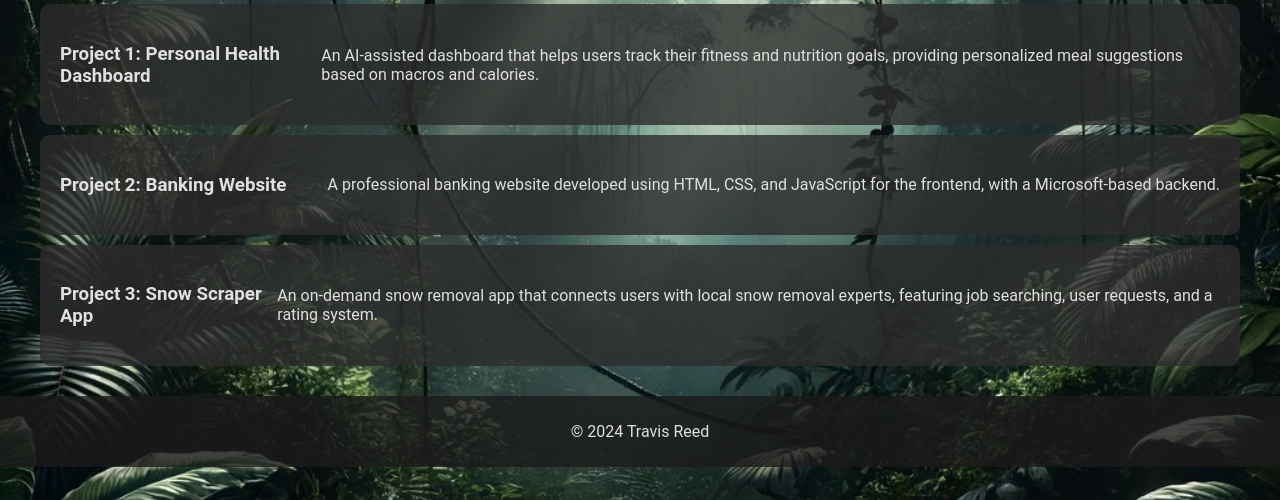
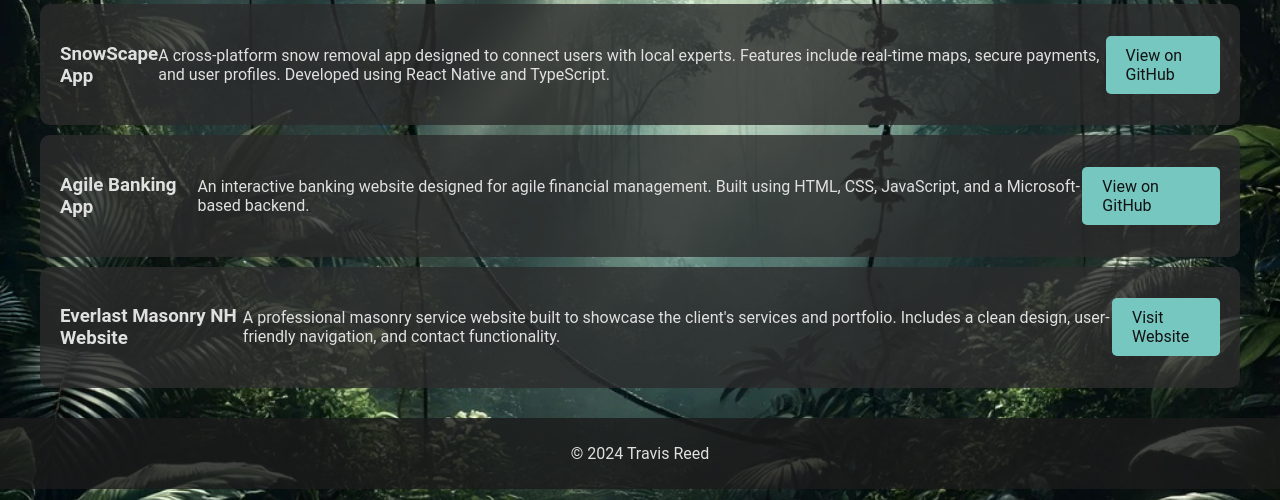
Before and after one commit to Travisjreed/Travis-reed.com, a plain HTML site: page projects.html in a window 1280 px wide. Shown: the part 300-800 px from the top of the page. Drawn offline with nearby package versions, Linux system fonts and the light colour scheme.

Commit message:
Add files via upload

```diff
--- a/projects.html
+++ b/projects.html
@@ -26,19 +26,24 @@
     <main>
         <section id="projects" class="container" data-aos="fade-up">
             <h2>Projects</h2>
+
             <div class="project">
-                <h3>Project 1: Personal Health Dashboard</h3>
-                <p>An AI-assisted dashboard that helps users track their fitness and nutrition goals, providing personalized meal suggestions based on macros and calories.</p>
-            </div>
-            <div class="project">
-                <h3>Project 2: Banking Website</h3>
-                <p>A professional banking website developed using HTML, CSS, and JavaScript for the frontend, with a Microsoft-based backend.</p>
-            </div>
-            <div class="project">
-                <h3>Project 3: Snow Scraper App</h3>
-                <p>An on-demand snow removal app that connects users with local snow removal experts, featuring job searching, user requests, and a rating system.</p>
+                <h3>SnowScape App</h3>
+                <p>A cross-platform snow removal app designed to connect users with local experts. Features include real-time maps, secure payments, and user profiles. Developed using React Native and TypeScript.</p>
+                <a href="https://github.com/Travisjreed/SnowScape" target="_blank" class="button">View on GitHub</a>
             </div>
 
+            <div class="project">
+                <h3>Agile Banking App</h3>
+                <p>An interactive banking website designed for agile financial management. Built using HTML, CSS, JavaScript, and a Microsoft-based backend.</p>
+                <a href="https://github.com/Travisjreed/AgileBankingApp_Group4" target="_blank" class="button">View on GitHub</a>
+            </div>
+
+            <div class="project">
+                <h3>Everlast Masonry NH Website</h3>
+                <p>A professional masonry service website built to showcase the client's services and portfolio. Includes a clean design, user-friendly navigation, and contact functionality.</p>
+                <a href="https://everlastmasonrynh.com/" target="_blank" class="button">Visit Website</a>
+            </div>
         </section>
     </main>
     <footer>
```
